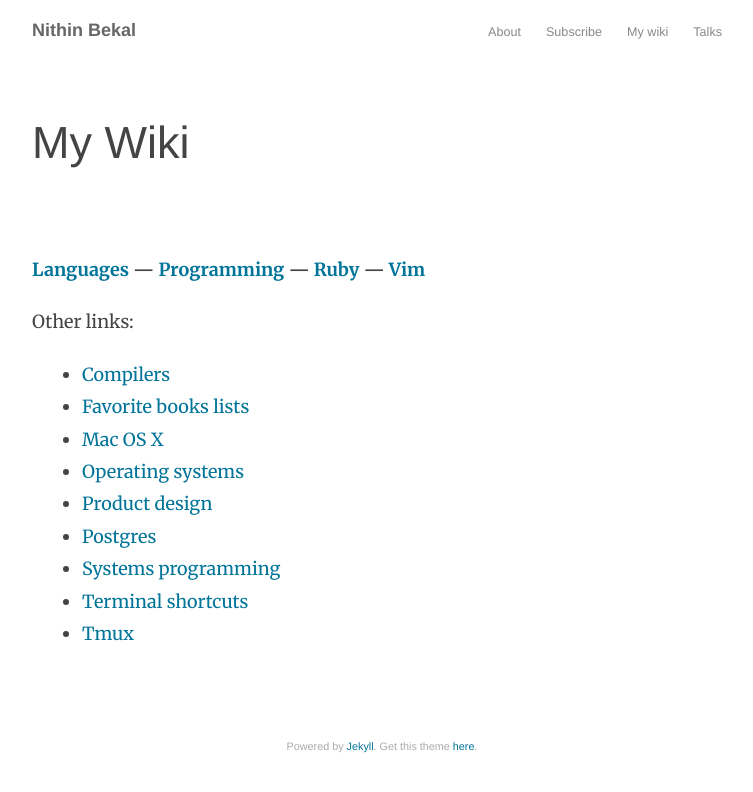
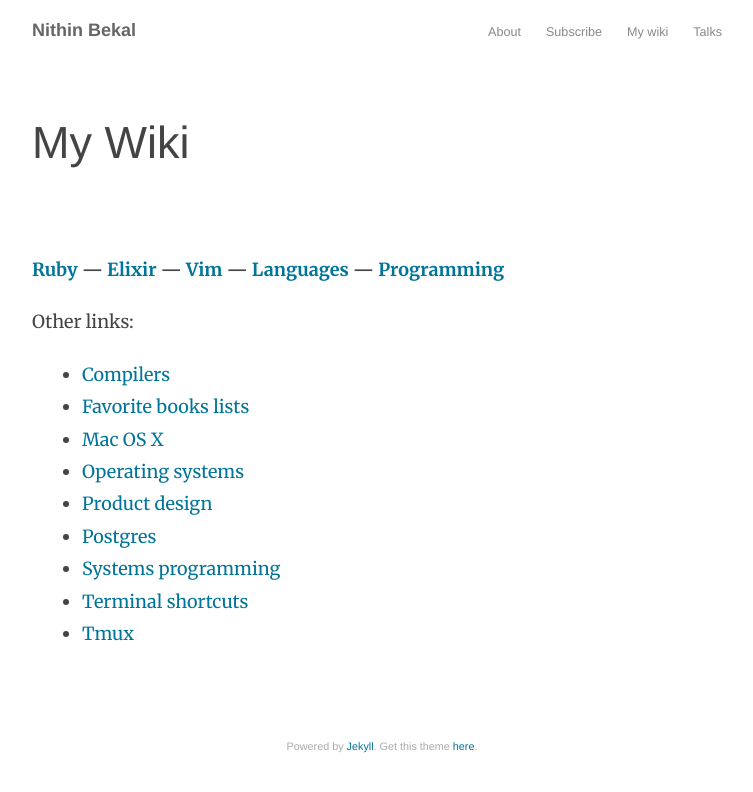
Before and after one commit to nithinbekal/nithinbekal.github.io, a Jekyll site: the page built from notes/index.md, in a window 1280 px wide. Shown: the top 792 px of the page, without its empty margins (258-1011 px from the left). Built offline with Jekyll 4.4.1, drawn with Linux system fonts in a browser that asks for light colours.

Commit message:
Reorganize links in notes page

```diff
--- a/notes/index.md
+++ b/notes/index.md
@@ -4,10 +4,11 @@ title: 'My Wiki'
 date:   2014-06-07 12:00:00
 ---
 
-**[Languages](/notes/lang.html)
-&mdash; [Programming](/notes/programming.html)
-&mdash; [Ruby](/notes/ruby.html)
-&mdash; [Vim](/notes/vim.html)**
+**[Ruby](/notes/ruby.html)
+&mdash; [Elixir](/notes/elixir.html)
+&mdash; [Vim](/notes/vim.html)
+&mdash; [Languages](/notes/lang.html)
+&mdash; [Programming](/notes/programming.html)**
 
 Other links:
 
```
